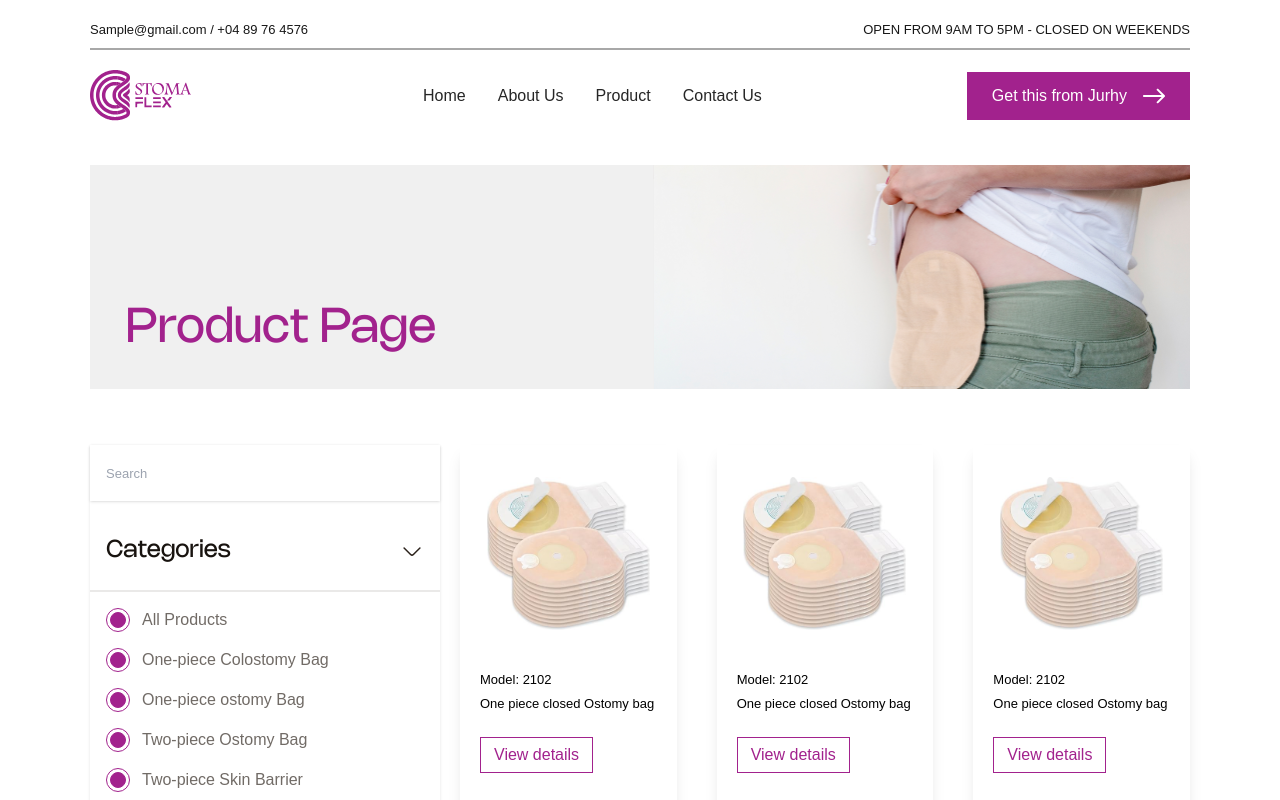
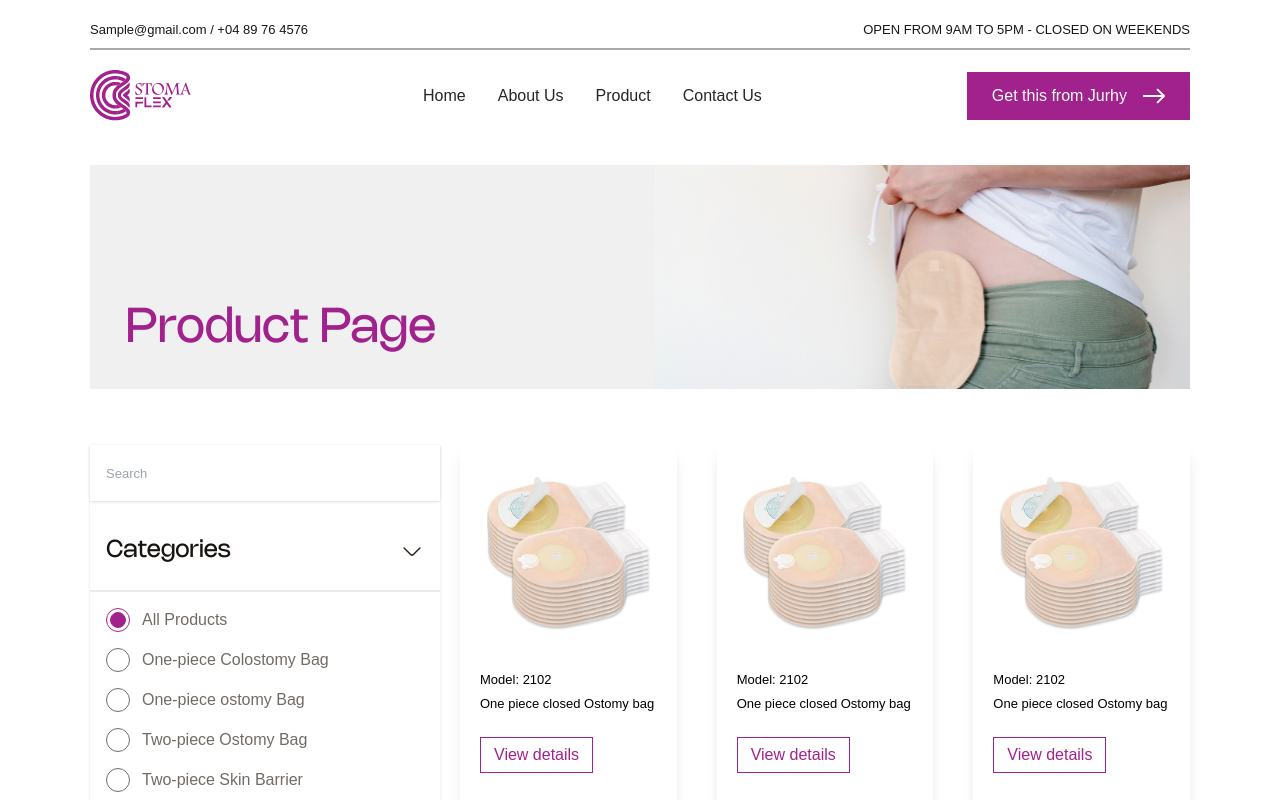
Before and after one commit to mtalha987/stomaflex, a Next.js app: page /product in a window 1280 px wide. Shown: the top 800 px of the page. Built offline with nearby package versions, Linux system fonts and the light colour scheme.

Commit message:
Product Page Filter Working

```diff
--- a/app/components/Product.jsx
+++ b/app/components/Product.jsx
@@ -14,7 +14,7 @@ const Product = () => {
           <MobileDropDown />
         </div>
         <Category />
-        <ProductData gridSizeL={4} gridSizeM={3} gridSizeS={2} limit={8}  />
+        <ProductData gridSizeL={4} gridSizeM={3} gridSizeS={2} limit={8} selectedCategory="All Products" />
       </div>
     </>
   );
--- a/app/components/ProductData.jsx
+++ b/app/components/ProductData.jsx
@@ -10,6 +10,7 @@ const productData = [
     model: "Model: 2102",
     url: Product1,
     action: "View details",
+    category: "One-piece Colostomy Bag"
   },
   {
     id:"2",
@@ -17,6 +18,7 @@ const productData = [
     model: "Model: 2102",
     url: Product1,
     action: "View details",
+    category: "One-piece Ostomy Bag",
   },
   {
     id:"3",
@@ -24,6 +26,7 @@ const productData = [
     model: "Model: 2102",
     url: Product1,
     action: "View details",
+    category: "Two-piece Ostomy Bag",
   },
   {
     id:"4",
@@ -31,6 +34,7 @@ const productData = [
     model: "Model: 2102",
     url: Product1,
     action: "View details",
+    category: "Two-piece Ostomy Bag",
   },
   {
     id:"5",
@@ -38,6 +42,7 @@ const productData = [
     model: "Model: 2102",
     url: Product1,
     action: "View details",
+    category: "Two-piece Skin Barrier",
   },
   {
     id:"6",
@@ -45,6 +50,7 @@ const productData = [
     model: "Model: 2102",
     url: Product1,
     action: "View details",
+    category: "Two-piece Skin Barrier",
   },
   {
     id:"7",
@@ -52,6 +58,7 @@ const productData = [
     model: "Model: 2102",
     url: Product1,
     action: "View details",
+    category: "Two-piece Skin Barrier",
   },
   {
     id:"8",
@@ -59,13 +66,16 @@ const productData = [
     model: "Model: 2102",
     url: Product1,
     action: "View details",
+    category: "Two-piece Skin Barrier",
   },
 
 ];
 
-const ProductData = ({limit,gridSizeL,gridSizeM,gridSizeS}) => {
+const ProductData = ({limit,gridSizeL,gridSizeM,gridSizeS, selectedCategory}) => {
 
-  const displayedProducts = limit ? productData.slice(0, limit) : productData;
+  const filteredProducts = selectedCategory === "All Products" ? productData : productData.filter(product => product.category === selectedCategory);
+
+const displayedProducts = limit ? filteredProducts.slice(0, limit) : filteredProducts;
   return (
     <>
       <div className={`grid gap-10 justify-center mt-14 grid-cols-1 sm:grid-cols-${gridSizeS} md:grid-cols-${gridSizeM} lg:grid-cols-${gridSizeL}`}>
--- a/app/components/contact/TouchWithUs.jsx
+++ b/app/components/contact/TouchWithUs.jsx
@@ -6,7 +6,7 @@ const TouchWithUs = () => {
   return (
     <>
       <div className=" 2xl:max-w-[1440px] 2xl:mx-auto 2xl:px-0 xl:px-[90px] lg:px-[40px] px-5 flex mt-20 bg-white lg:justify-between flex-wrap justify-center ">
-        <div className="py-20 lg:pl-14 xs:pl-3 pl-5 shadow-lg lg:w-6/12">
+        <div className="py-20 lg:pl-14 xs:pl-3 pl-5 shadow-lg lg:w-6/12 xl:w-[65%]">
           <h2 className="text-black text-[32px] font-normal font-nohemi">
             Get In Touch With Us
           </h2>
@@ -18,14 +18,14 @@ const TouchWithUs = () => {
             <input
               type="text"
               placeholder="Name"
-              className="py-3 pl-5 w-[80%] bg-[#FAFAFA] font-primary leading-[17.68px] font-normal text-base text-[#04040466]"
+              className="py-3 pl-5 w-[80%] xl:w-[440px] bg-[#FAFAFA] font-primary leading-[17.68px] font-normal text-base text-[#04040466]"
             />
             <input
               type="email"
               name=""
               id=""
               placeholder="Email"
-              className="py-3 pl-5  w-[80%] bg-[#FAFAFA] font-primary leading-[17.68px] font-normal text-base text-[#04040466] mt-5"
+              className="py-3 pl-5  w-[80%] xl:w-[440px] bg-[#FAFAFA] font-primary leading-[17.68px] font-normal text-base text-[#04040466] mt-5"
             />
             <textarea
               name=""
@@ -33,7 +33,7 @@ const TouchWithUs = () => {
               cols="30"
               rows="7"
               placeholder="Message"
-              className="py-3 pl-5  w-[80%] bg-[#FAFAFA] font-primary leading-[17.68px] font-normal text-base text-[#04040466] mt-5"
+              className="py-3 pl-5 xl:w-[440px]  w-[80%] bg-[#FAFAFA] font-primary leading-[17.68px] font-normal text-base text-[#04040466] mt-5"
             ></textarea>
             <div>
               <button className="bg-primary text-white py-3 px-10 mt-5">
@@ -42,7 +42,7 @@ const TouchWithUs = () => {
             </div>
           </form>
         </div>
-        <div className="lg:w-6/12 flex justify-end mt-12 lg:mt-0">
+        <div className="lg:w-6/12 xl:w-[35%] flex justify-end  mt-12 lg:mt-0">
           <Image src={TouchContact} alt="Contact Us" className="" />
         </div>
       </div>
--- a/app/components/product/CategoryList.jsx
+++ b/app/components/product/CategoryList.jsx
@@ -1,6 +1,7 @@
+"use client"
 import React from "react";
 
-const CategoryList = () => {
+const CategoryList = ({ onCategorySelect, selectedCategory  }) => {
   const categoryList = [
     {
       name: "All Products",
@@ -22,9 +23,17 @@ const CategoryList = () => {
     <>
       <div className="pb-4 lg:pb-0">
         {categoryList.map((info,id) => (
-          <div className="flex gap-3 mx-4 mt-4" key={id}>
-            <div className="w-6 h-6 border border-primary  rounded-full flex justify-center items-center content-center">
-              <div className="w-4 h-4 border border-primary  bg-primary  rounded-full"></div>
+          <div className="flex gap-3 mx-4 mt-4 cursor-pointer" key={id} onClick={() => onCategorySelect(info.name)}>
+          <div
+            className={`w-6 h-6 border ${
+              selectedCategory === info.name ? 'border-primary' : 'border-divi-gray-300'
+            } rounded-full flex justify-center items-center content-center`}
+          >
+            <div
+              className={`w-4 h-4 border ${
+                selectedCategory === info.name ? 'border-primary bg-primary' : 'border-white'
+              } rounded-full`}
+            ></div>
             </div>
             <div>
               <h2 className="text-divi-gray-300 text-base font-normal font-primary leading-normal">
--- a/app/components/product/ProductComplete.jsx
+++ b/app/components/product/ProductComplete.jsx
@@ -1,10 +1,17 @@
-import React from "react";
+"use client"
+import React, { useState } from "react";
 import Image from "next/image";
 import ArrowDown from "@/public/images/arrowDown.svg";
 import CategoryList from "./CategoryList";
 import ProductData from "../ProductData";
 
 const ProductComplete = () => {
+
+  const [selectedCategory, setSelectedCategory] = useState("All Products");
+
+  const handleCategorySelect = (category) => {
+    setSelectedCategory(category);
+  };
   return (
     <>
       <div className="flex flex-wrap md:flex-nowrap  2xl:max-w-[1440px] 2xl:mx-auto 2xl:px-0  md:justify-between justify-center xl:px-[90px] lg:px-[40px] px-5 gap-5">
@@ -27,11 +34,11 @@ const ProductComplete = () => {
             </div>
             <div className="w-full h-[0px] border border-[#eae9e8] mt-6"></div>
             {/* Categories List Call */}
-            <CategoryList />
+            <CategoryList  onCategorySelect={handleCategorySelect} selectedCategory={selectedCategory} />
           </div>
         </div>
         <div className="xl:w-[70%] md:w-[74%] w-full">
-          <ProductData gridSizeL={3} gridSizeM={2} gridSizeS={2} limit={12}/>
+          <ProductData gridSizeL={3} gridSizeM={2} gridSizeS={2} limit={12}  selectedCategory={selectedCategory}/>
           <div className="flex gap-2 justify-center lg:mt-16 mt-5 lg:mb-20 mb-5 ">
             <div className="w-10 h-10 bg-white shadow flex justify-center items-center rotate-90">
               <Image src={ArrowDown} />
```
